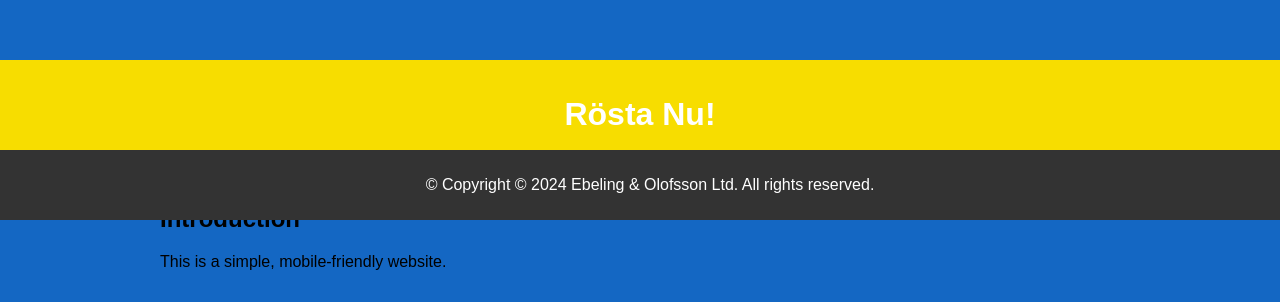
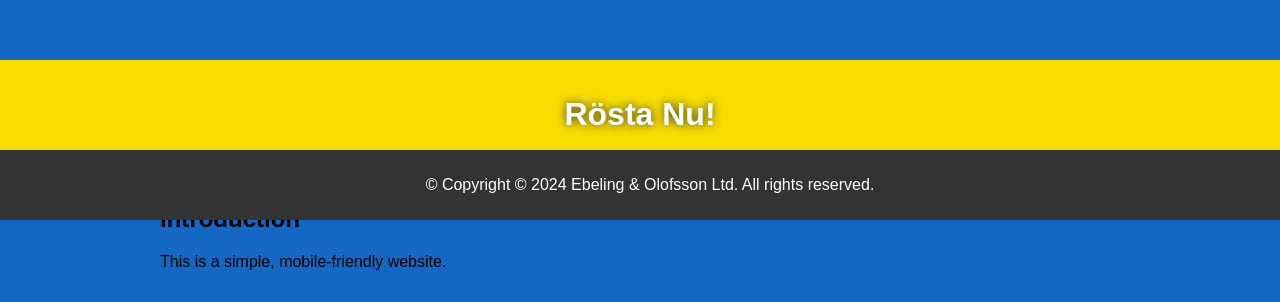
Before and after one commit to PontusBontus/RostHemsida, a plain HTML site: page index.html in a window 1280 px wide. Shown: the part 580-882 px from the top of the page. Drawn offline with Linux system fonts and the light colour scheme.

Commit message:
Update index.css

```diff
--- a/index.css
+++ b/index.css
@@ -11,6 +11,7 @@ header {
     padding: 15px;
     text-align: center;
     margin-top: 50%;
+    text-shadow: 0px 0px 10px rgb(51, 51, 51);
 }
 
 
```
